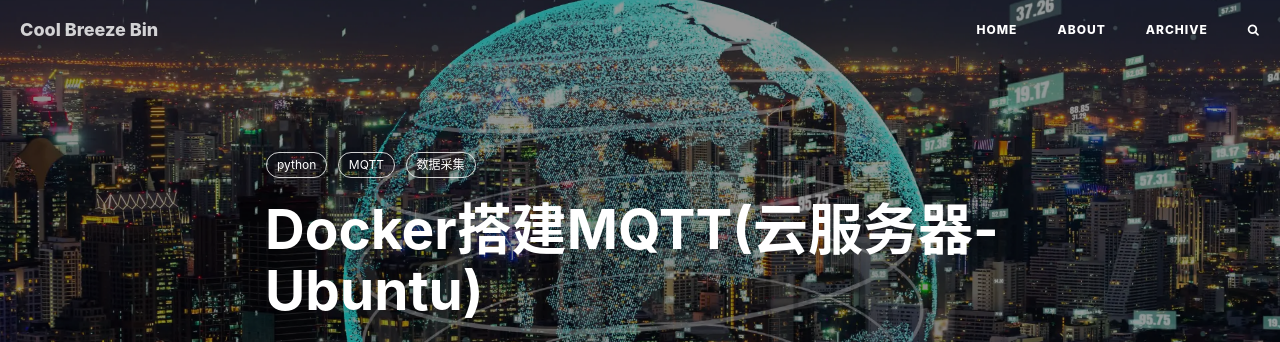
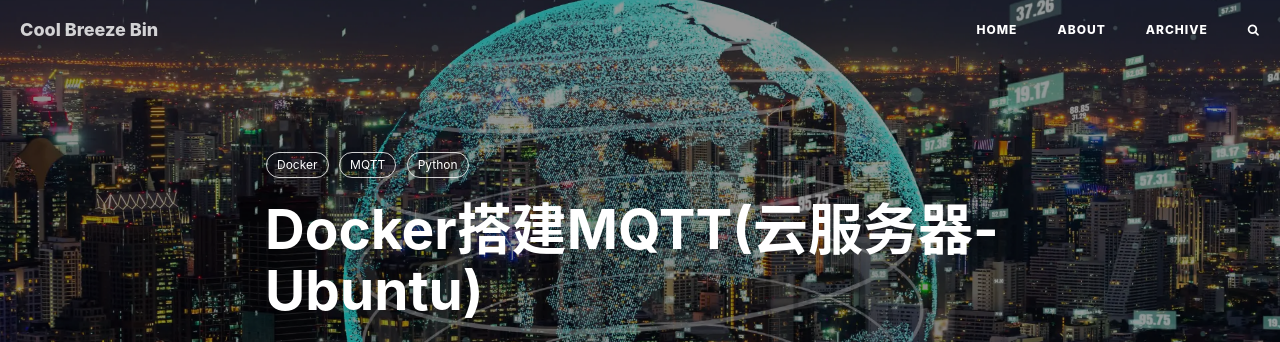
Before and after one commit to Cool-breeze-bin/Cool-breeze-bin.github.io, a Jekyll site: the page built from _posts/mqtt/2022-05-23-Create MQTT in BaiDuCloud.md, in a window 1280 px wide and 900 px high. Shown: the top 342 px of the window. Built offline with Jekyll 4.4.1, drawn with Linux system fonts in a browser that asks for light colours; nearby versions of some CDN libraries; comment, search, counter and statistics services are not loaded.

```diff
--- a/_posts/mqtt/2022-05-23-Create MQTT in BaiDuCloud.md
+++ b/_posts/mqtt/2022-05-23-Create MQTT in BaiDuCloud.md
@@ -6,9 +6,9 @@ author: "BinBin"
 header-img: "img/mqtt/background.jpg"
 header-mask: 0.4
 tags:
-  - python
+  - Docker
   - MQTT
-  - 数据采集
+  - Python
 # categories: python
 ---
 
```
Also changed, not shown: _posts/2022-04-02-python+BaiduMap-ChangeLocation.md (+1 -1 lines), _posts/learn_notebook/2022-05-25-K_Means.md (+1 -1 lines).
